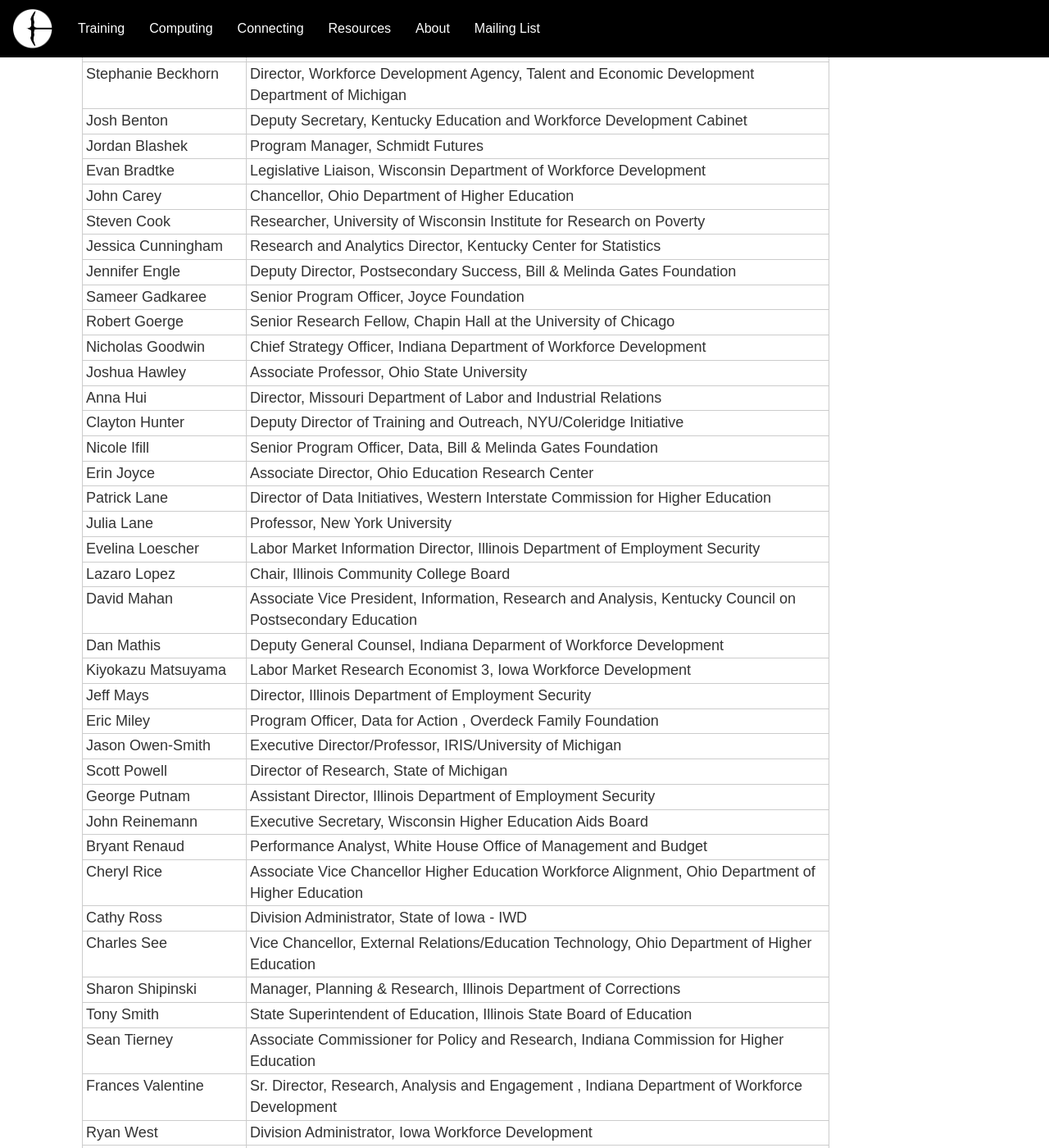
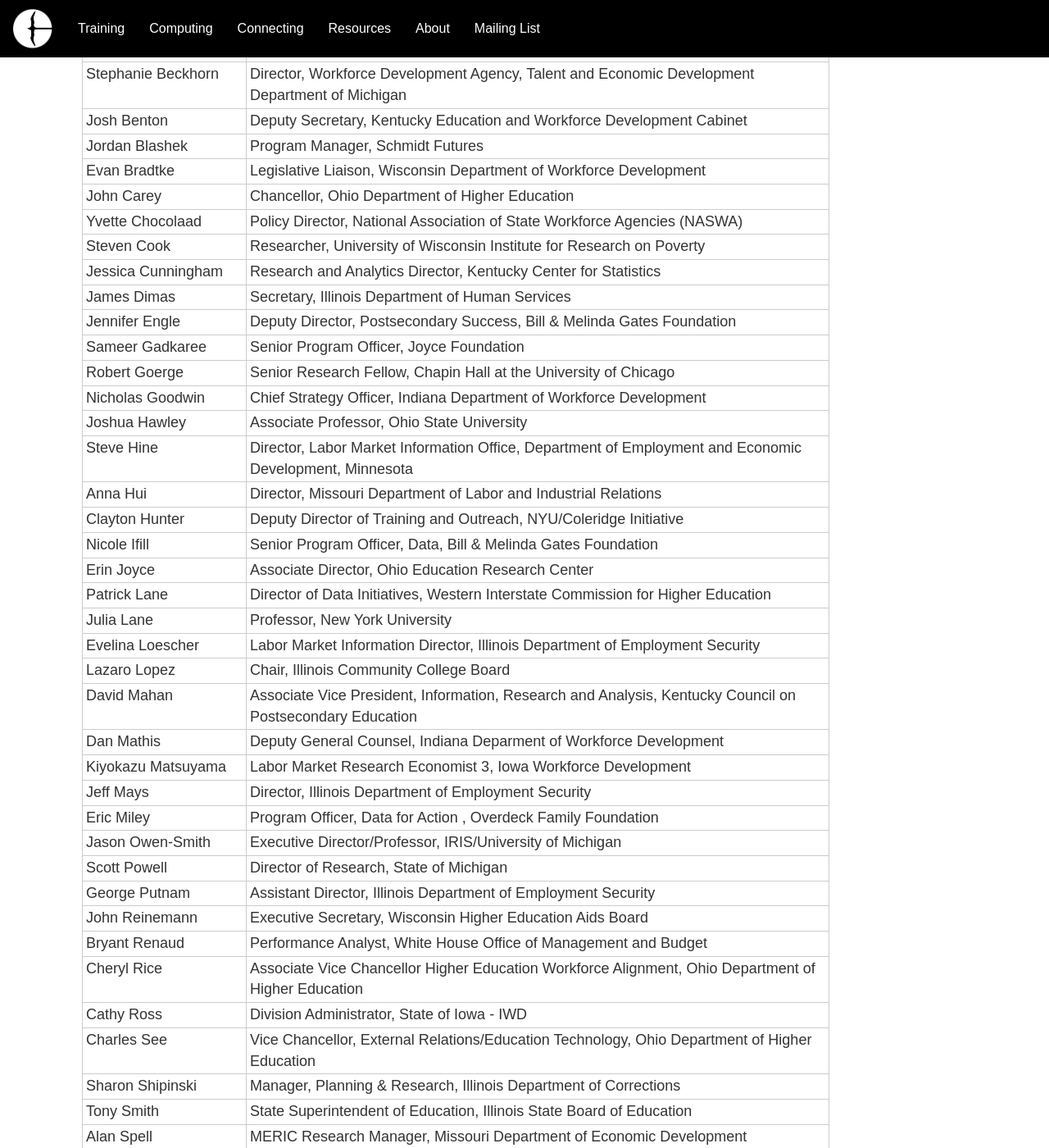
Before and after one commit to NYU-CI/coleridge, a Jekyll site: the page built from pages/workshop.html, in a window 1280 px wide and 1400 px high, scrolled down 1770 px. Shown: the whole window at 82% size. Built offline with Jekyll 4.4.1, drawn with Linux system fonts in a browser that asks for light colours; nearby versions of some CDN libraries; some of the changed text lies outside the part shown.

Commit message:
Additional attendees

```diff
--- a/pages/workshop.html
+++ b/pages/workshop.html
@@ -102,7 +102,7 @@
     <div class="col-sm-12">
       <table class="attendees">
         <tr>
-        <td>﻿Kathryn Akers</td>
+        <td>Kathryn Akers</td>
         <td>Executive Director, Kentucky Center for Statistics</td>
         </tr>
         <tr>
@@ -142,12 +142,20 @@
         <td>Chancellor, Ohio Department of Higher Education</td>
         </tr>
         <tr>
+        <td>Yvette Chocolaad</td>
+        <td>Policy Director, National Association of State Workforce Agencies (NASWA)</td>
+        </tr>
+        <tr>
         <td>Steven Cook</td>
         <td>Researcher, University of Wisconsin Institute for Research on Poverty</td>
         </tr>
         <tr>
         <td>Jessica Cunningham</td>
         <td>Research and Analytics Director, Kentucky Center for Statistics</td>
+        </tr>
+        <tr>
+        <td>James Dimas</td>
+        <td>Secretary, Illinois Department of Human Services</td>
         </tr>
         <tr>
         <td>Jennifer Engle</td>
@@ -168,6 +176,10 @@
         <tr>
         <td>Joshua Hawley</td>
         <td>Associate Professor, Ohio State University</td>
+        </tr>
+        <tr>
+        <td>Steve Hine</td>
+        <td>Director, Labor Market Information Office, Department of Employment and Economic Development, Minnesota</td>
         </tr>
         <tr>
         <td>Anna Hui</td>
@@ -262,6 +274,14 @@
         <td>State Superintendent of Education, Illinois State Board of Education</td>
         </tr>
         <tr>
+        <td>Alan Spell</td>
+        <td>MERIC Research Manager, Missouri Department of Economic Development</td>
+        </tr>
+        <tr>
+        <td>Robin Steans</td>
+        <td>Executive Director of Advance Illinois, Steans Family Foundation</td>
+        </tr>
+        <tr>
         <td>Sean Tierney</td>
         <td>Associate Commissioner for Policy and Research, Indiana Commission for Higher Education</td>
         </tr>
@@ -276,6 +296,10 @@
         <tr>
         <td>Bryan Wilson</td>
         <td>Director, Workforce Data Quality Campaign</td>
+        </tr>
+        <tr>
+        <td>Eric Zarnikow</td>
+        <td>Executive Director, Illinois Student Assistance Commission</td>
         </tr>
       </table>
     </div>
```
